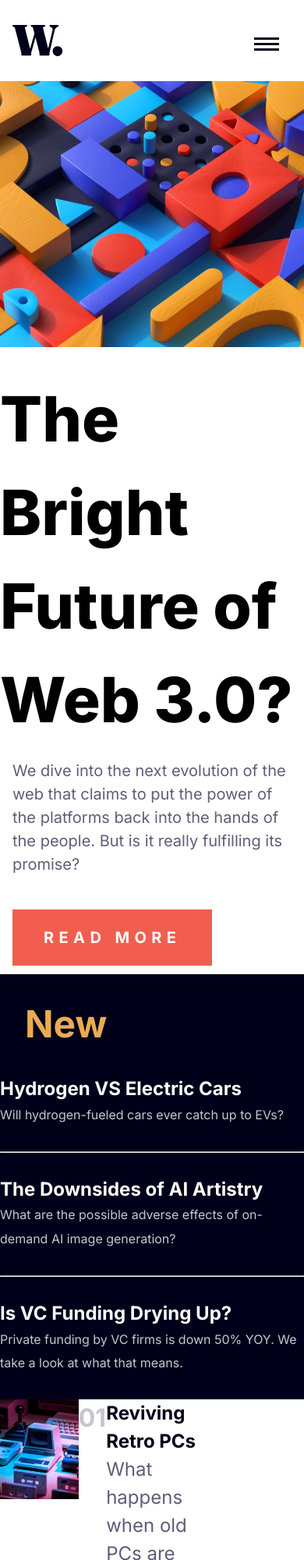
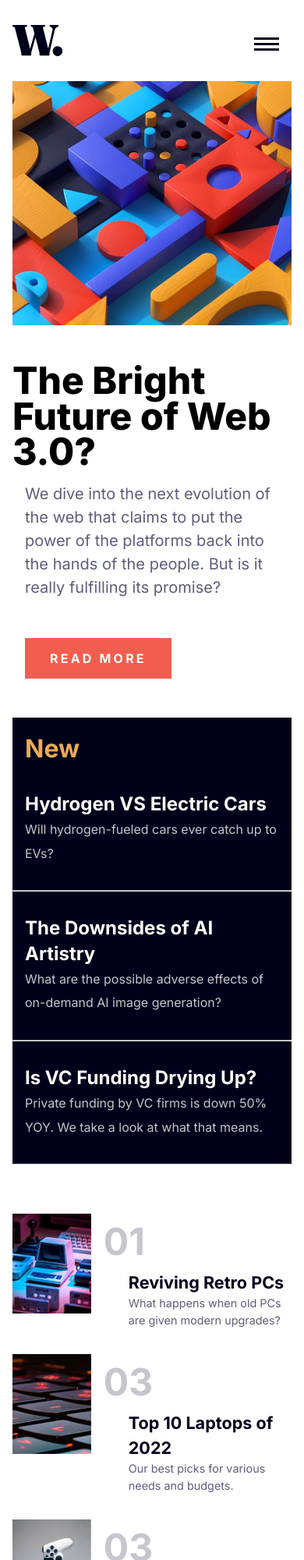
Before and after one commit to Vashinator/news-homepage-main, a plain HTML site: page index.html in a window 390 px wide. Shown: the top 2000 px of the page at 78% size. Drawn offline with Linux system fonts and the light colour scheme.

Commit message:
Updates Done. Going to submit.

```diff
--- a/index.html
+++ b/index.html
@@ -75,28 +75,31 @@
   <div class="articles">
     <section class="article article-1">
       <img src="./assets/images/image-retro-pcs.jpg" alt="">
-      <div class="counter"></div></br>
+      <!-- <div class="counter"></div> -->
       <div>
-        <h2><a href="">Reviving Retro PCs</a></h2>
-        <p>What happens when old PCs are given modern upgrades?</p>
+        <div class="counter-text">01</div>
+        <h2 class="article-header"><a href="">Reviving Retro PCs</a></h2>
+        <p class="article-text">What happens when old PCs are given modern upgrades?</p>
       </div>
     </section>
 
     <section class="article article-2">
       <img src="./assets/images/image-top-laptops.jpg" alt="">
-      <div class="counter"></div></br>
+      <!-- <div class="counter"></div> -->
       <div>
-        <h2><a href="">Top 10 Laptops of 2022</a></h2>
-        <p>Our best picks for various needs and budgets.</p>
+        <div class="counter-text">03</div>
+        <h2 class="article-header"><a href="">Top 10 Laptops of 2022</a></h2>
+        <p class="article-text">Our best picks for various needs and budgets.</p>
       </div>
     </section>
 
     <section class="article article-3">
       <img src="./assets/images/image-gaming-growth.jpg" alt="">
-      <div class="counter"></br></div>
+      <!-- <div class="counter"></div> -->
       <div>
-        <h2><a href="">The Growth of Gaming</a></h2>
-        <p>How the pandemic has sparked fresh opportunities.</p>
+        <div class="counter-text">03</div>
+        <h2 class="article-header"><a href="">The Growth of Gaming</a></h2>
+        <p class="article-text">How the pandemic has sparked fresh opportunities.</p>
       </div>
   </div>
   </section>
--- a/style.css
+++ b/style.css
@@ -94,9 +94,8 @@ body {
 }
 
 div.hero__article h1 {
-  font-size: 5rem;
   font-weight: var(--fw-v-bold);
-
+  line-height: 95%;
 }
 
 div.hero__article p {
@@ -116,8 +115,8 @@ div.hero__article a.btn {
   background-color: var(--clr-prime-red);
   font-size: 1.25rem;
   font-weight: var(--fw-bold);
-  padding: 1.5rem 2.5rem;
-  letter-spacing: .4rem;
+  padding: 1.25rem 2.25rem;
+  letter-spacing: .2rem;
   text-transform: uppercase;
 }
 
@@ -187,6 +186,14 @@ div.counter::before {
   counter-increment: article-counter;
   content: counter(article-counter, decimal-leading-zero);
   font-size: 2rem;
+  margin-left: 3rem;
+  color: var(--clr-gray-blue);
+  font-weight: var(--fw-bold);
+}
+
+.counter-text {
+  font-size: 2rem;
+  margin-left: 2rem;
   color: var(--clr-gray-blue);
   font-weight: var(--fw-bold);
 }
@@ -194,7 +201,6 @@ div.counter::before {
 section.article {
   color: var(--clr-dark-blue);
   display: flex;
-  width: 70%;
 }
 
 section.article a {
@@ -202,7 +208,6 @@ section.article a {
 }
 
 section.article p {
-  font-size: 1.5rem;
   color: var(--clr-dark-gray-blue);
 }
 
@@ -255,12 +260,11 @@ section.article img {
   }
 
   .articles {
-    margin-top: 10rem;
+    margin-top: 5rem;
     grid-template-columns: repeat(auto-fit, minmax(5rem, 35rem));
     grid-template-areas: 'article-1 article-2 article-3';
     justify-content: center;
   }
-
 
 
 
@@ -271,19 +275,18 @@ section.article img {
   }
 
   div.heor__article {
-    grid-row: 2/3;
-    grid-column: 1/3;
-    max-width: 50%;
+
     grid-area: hero-article;
   }
 
   div.hero__article h1 {
-    line-height: 95%;
     width: 80%;
+    font-size: 4rem;
+    font-weight: var(--fw-v-bold);
   }
 
   div.hero__article p {
-    width: 80%;
+    width: 100%;
   }
 
   main section.hero {
@@ -313,8 +316,12 @@ section.article img {
 
   .header {
     margin-top: 5rem;
-    width: 80%;
+    width: 70%;
     margin: 5rem auto;
+  }
+
+  .articles {
+    margin-bottom: 5rem;
   }
 
   .article-1 {
@@ -327,6 +334,15 @@ section.article img {
 
   .article-3 {
     grid-area: article-3;
+  }
+
+  section.article h2 {
+    padding-left: 2rem;
+  }
+
+  section.article p {
+    font-size: 1.5rem;
+    padding-left: 2rem;
   }
 
   .attribution {
@@ -361,6 +377,7 @@ section.article img {
     background-image: url(/assets/images/icon-menu.svg);
     background-repeat: no-repeat;
     width: 2rem;
+    height: 3rem;
     border: 0;
     aspect-ratio: 1;
     top: 3rem;
@@ -374,8 +391,79 @@ section.article img {
 
   .hero__article {
     flex-direction: column;
-    width: 100%;
+    padding: 1rem;
+  }
+
+  .hero__img-mobile {
+    padding-inline: 1rem;
+  }
+
+  div.hero__article h1 {
+    font-size: 3rem;
+  }
+
+  div.hero__article a.btn {
+    font-size: 1rem;
+    padding: 1rem 2rem;
+    text-transform: uppercase;
+  }
+
+  section.side-panel {
+    background-color: var(--clr-dark-blue);
+    margin: 1rem;
+
+  }
+
+  section.side-panel h2 {
+    font-size: 2rem;
+    margin-top: 1rem;
+    margin-left: 1rem;
+  }
+
+  section.side-panel hr {
+    margin-inline: auto;
+  }
+
+  section.side-panel .side-article {
+    margin: 2rem auto;
+    line-height: 1.9rem;
+    padding-inline: 1rem;
+  }
+
+  section.side-panel a {
+    font-size: 1.5rem;
+  }
+
+  .articles {
+    margin-top: 3rem;
+    margin-inline: 1rem;
+    margin-bottom: 3rem;
+  }
+
+  .article {
+    font-size: .9rem;
+    margin-bottom: 1rem;
+  }
+
+  h2.article-header,
+  p.article-text {
+    margin-left: 3rem;
+  }
+
+  p.article {
+    font-size: 1rem;
+    line-height: 2rem;
   }
 
 
+
+  /* div.counter::before {
+
+    margin-left: 1rem;
+  } */
+
+  .counter-text {
+    font-size: 3rem;
+    margin-left: 1rem;
+  }
 }
```
